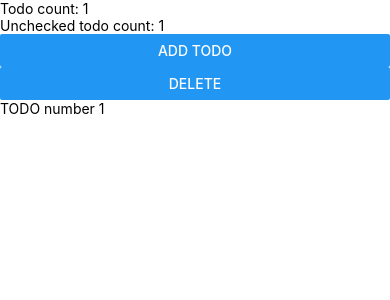
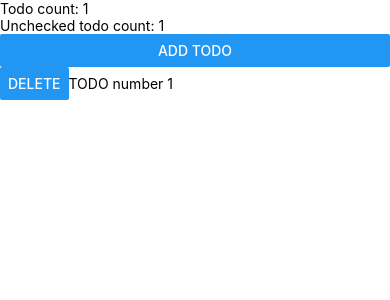
Before and after one commit to RdotSilva/React-Native-Todo-List, a React Native app: screen / in a window 390 px wide. Both pictures are taken after a click on the button "ADD TODO". Shown: the top 300 px of the page. Built offline with nearby package versions, Linux system fonts and the light colour scheme.

Commit message:
Add style to Todo component

```diff
--- a/App.js
+++ b/App.js
@@ -4,7 +4,7 @@ import { StyleSheet, Text, View, Button, ScrollView } from 'react-native';
 let id = 0;
 
 const Todo = props => (
-	<View>
+	<View style={{ flexDirection: 'row', alignItems: 'center' }}>
 		<Button onPress={props.onDelete} title="delete" />
 		<Text>{props.todo.text}</Text>
 	</View>
```
